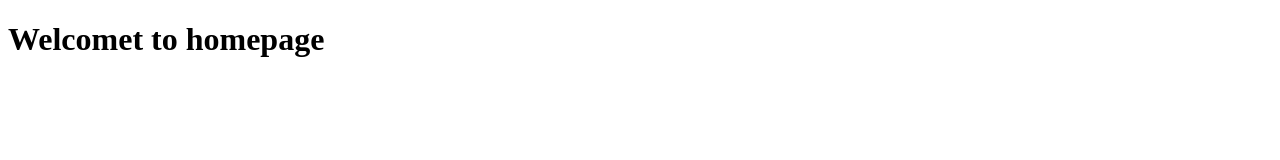
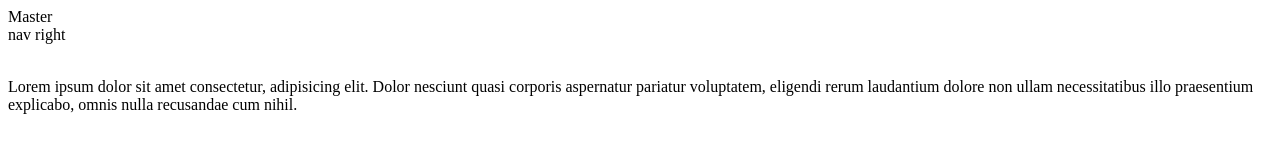
Before and after one commit to Ly136-create/Team-work-git, a plain HTML site: page Index.html in a window 1280 px wide. Drawn offline with Linux system fonts and the light colour scheme.

Commit message:
add body in homepage

```diff
--- a/Index.html
+++ b/Index.html
@@ -6,6 +6,16 @@
     <title>Home Page</title>
 </head>
 <body>
-    <h1>Welcomet to homepage</h1>
+    <header>
+        <div class="nav-left">Master</div>
+        <div class="nav-right">nav right</div>
+    </header>
+    <main>
+        <img src="" alt="">
+    </main>
+    <footer>
+        <p>Lorem ipsum dolor sit amet consectetur, adipisicing elit. Dolor nesciunt quasi corporis aspernatur pariatur voluptatem, eligendi rerum laudantium dolore non ullam necessitatibus illo praesentium explicabo, omnis nulla recusandae cum nihil.</p>
+    </footer>
+
 </body>
 </html>
```
